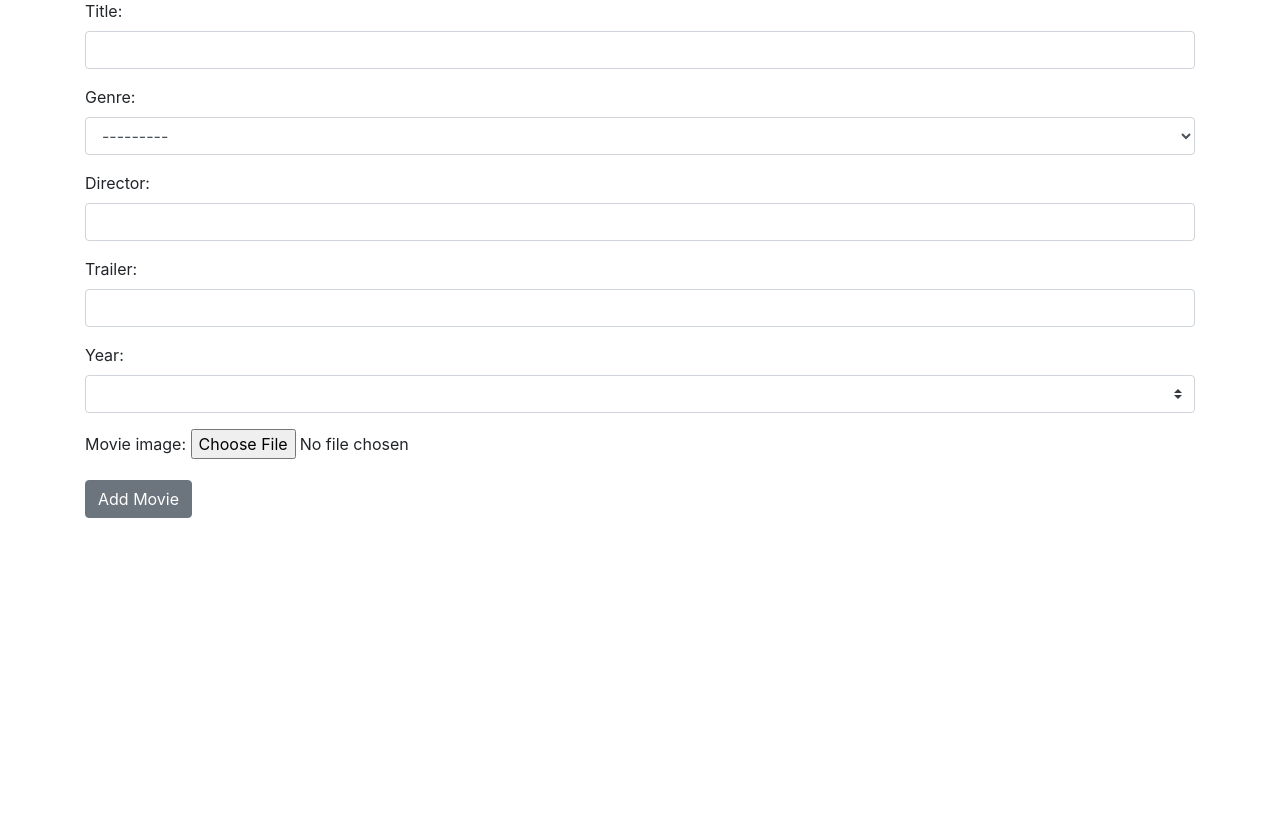
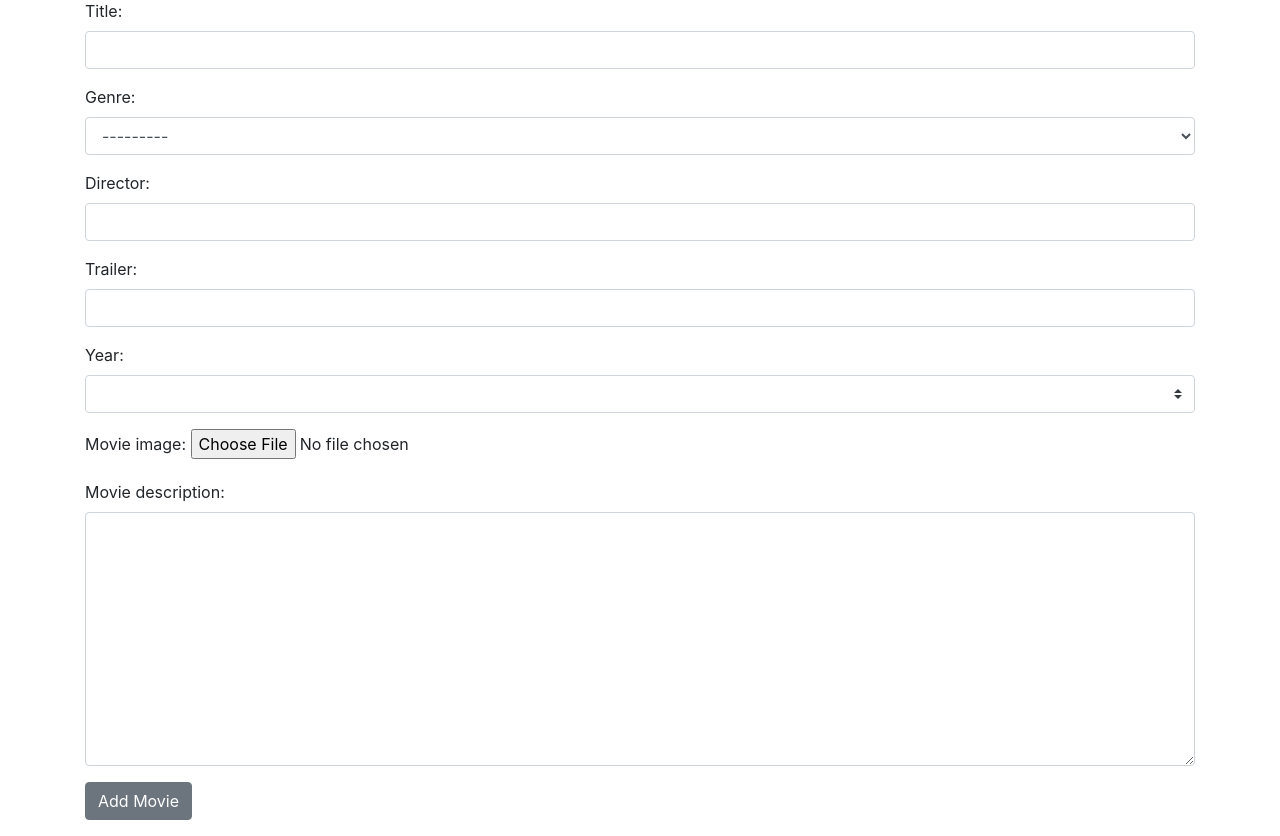
Before and after one commit to hvlpython/Home-Video-Library, a Django app: page /movies/movie-create/ in a window 1280 px wide. Shown: the part 161-997 px from the top of the page. Before the commit the page ends 679 px from the top, so only its background shows below. Run offline with Django 3.2, Linux system fonts and the light colour scheme; the visitor is signed in with stand-in values (Sample User, id 1); data that the repository does not hold is empty; some libraries are stand-ins or nearby versions.

Commit message:
Add movie description fiedl

```diff
--- a/hvl/movies/forms.py
+++ b/hvl/movies/forms.py
@@ -1,3 +1,4 @@
+from django.db.models.fields import TextField
 from django.forms import ModelForm, CharField, IntegerField, TextInput, ModelChoiceField, Select, IntegerField
 from movies.models import Genre, Movie
 from django.contrib.auth.models import User
@@ -29,7 +30,12 @@ class MovieForm(ModelForm):
     class Meta:
         model = Movie
         fields = ("title", "genre", "director",
-                  "trailer", "year", "movie_image")
+                  "trailer", "year", "movie_image", "movie_description")
+
+    def __init__(self, *args, **kwargs):
+        super().__init__(*args, **kwargs)
+
+        self.fields["movie_description"].widget.attrs["class"] = "form-control"
 
 
 class UpdateMovieForm(MovieForm):
@@ -40,7 +46,7 @@ class UpdateMovieForm(MovieForm):
     class Meta:
         model = Movie
         fields = ("title", "genre", "director",
-                  "trailer", "year", "movie_image", "borrowed_by")
+                  "trailer", "year", "movie_image", "borrowed_by", "movie_description")
 
 
 class GenreForm(ModelForm):
--- a/hvl/movies/models.py
+++ b/hvl/movies/models.py
@@ -23,7 +23,9 @@ class Movie(models.Model):
                                     null=True, upload_to="images/movies-image")
 
     borrowed_by = models.ForeignKey(User, on_delete=models.CASCADE,
-                                    null=True, blank=True)
+                                    null=True, blank=True, default=None)
+
+    movie_description = models.TextField(null=True, blank=True, default=None)
 
     @property
     def get_avg_rating(self):
--- a/hvl/movies/templates/delete.html
+++ b/hvl/movies/templates/delete.html
@@ -1,8 +1,8 @@
 {% extends 'base.html' %}
-{% block title %}Movies{% endblock %}
+{% block title %}Delete Movie{% endblock %}
 {% block content %}
 
-<h1>Movies</h1>
+<h1>Delete Movie</h1>
 <h3>Do you want do delete this movie?</h3>
 <br/><br/>
 
--- a/hvl/movies/templates/detail.html
+++ b/hvl/movies/templates/detail.html
@@ -28,8 +28,8 @@
             </div>
             <div class="card-footer bg-transparent border-primary">
                 <center>
+                <p><a class="btn btn-dark" href="{% url 'movie-update' pk=movie.pk %}">Update movie</a></p>
                 <p><a class="btn btn-dark" href="{% url 'movie-delete' pk=movie.pk %}">Delete movie</a></p>
-                <p><a class="btn btn-dark" href="{% url 'movie-update' pk=movie.pk %}">Update movie</a></p>
                 </center>
             </div>
             <div class="card-footer bg-transparent border-primary">
@@ -38,10 +38,10 @@
         </div>
     </div>
     <div style="padding: 5px;"></div>
-    <div class="card text-white bg-dark mb-3" style="max-width: 300px;">
+    <div class="card text-white bg-dark mb-3" style="max-width: 800px; max-height: 490px">
         <div class="card-header">{{ movie }}</div>
         <div class="card-body">
-            <p class="card-text">Some quick example text about the movie</p>
+            <p class="card-text">{{ movie.movie_description}}</p>
         </div>
         <div class="card-footer bg-transparent border-primary">
             <form method="post" action="{% url 'rate' %}" >
```
Also changed, not shown: hvl/movies/migrations/0013_movie_movie_description.py (added).
